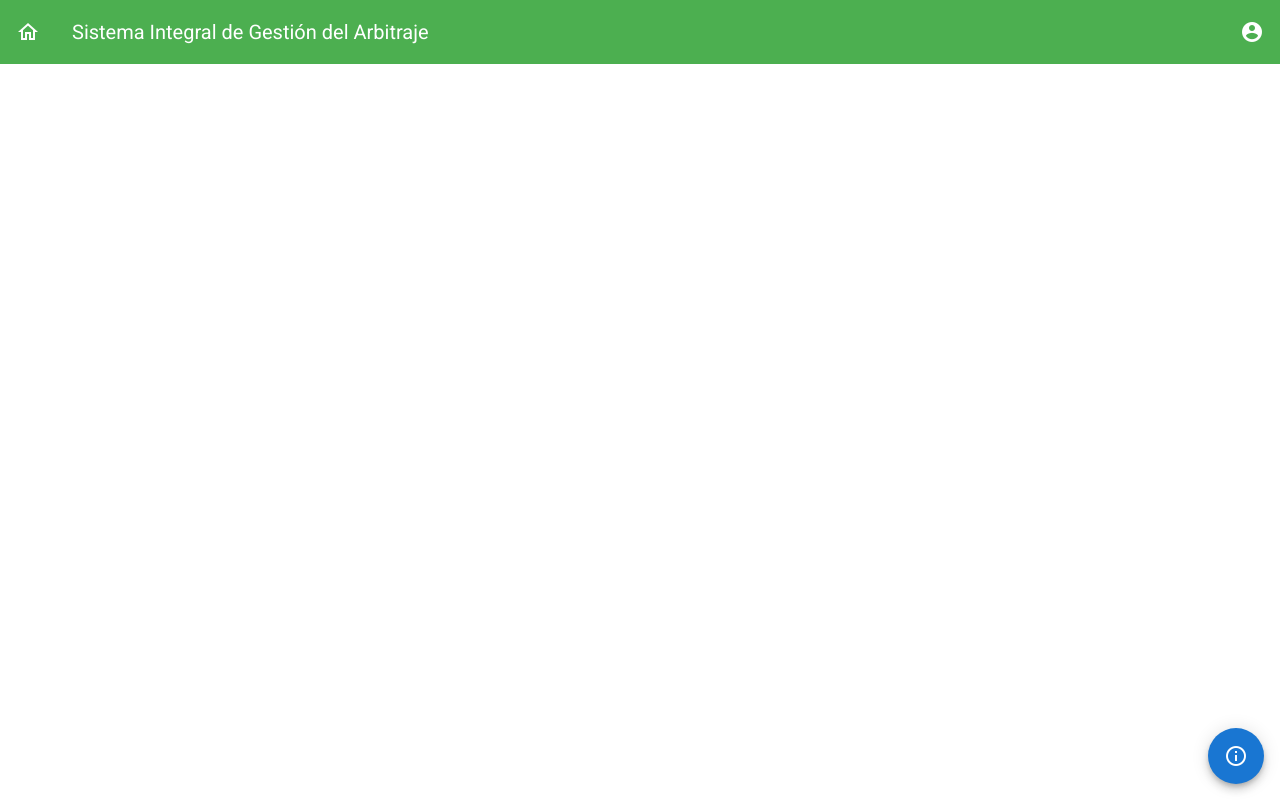
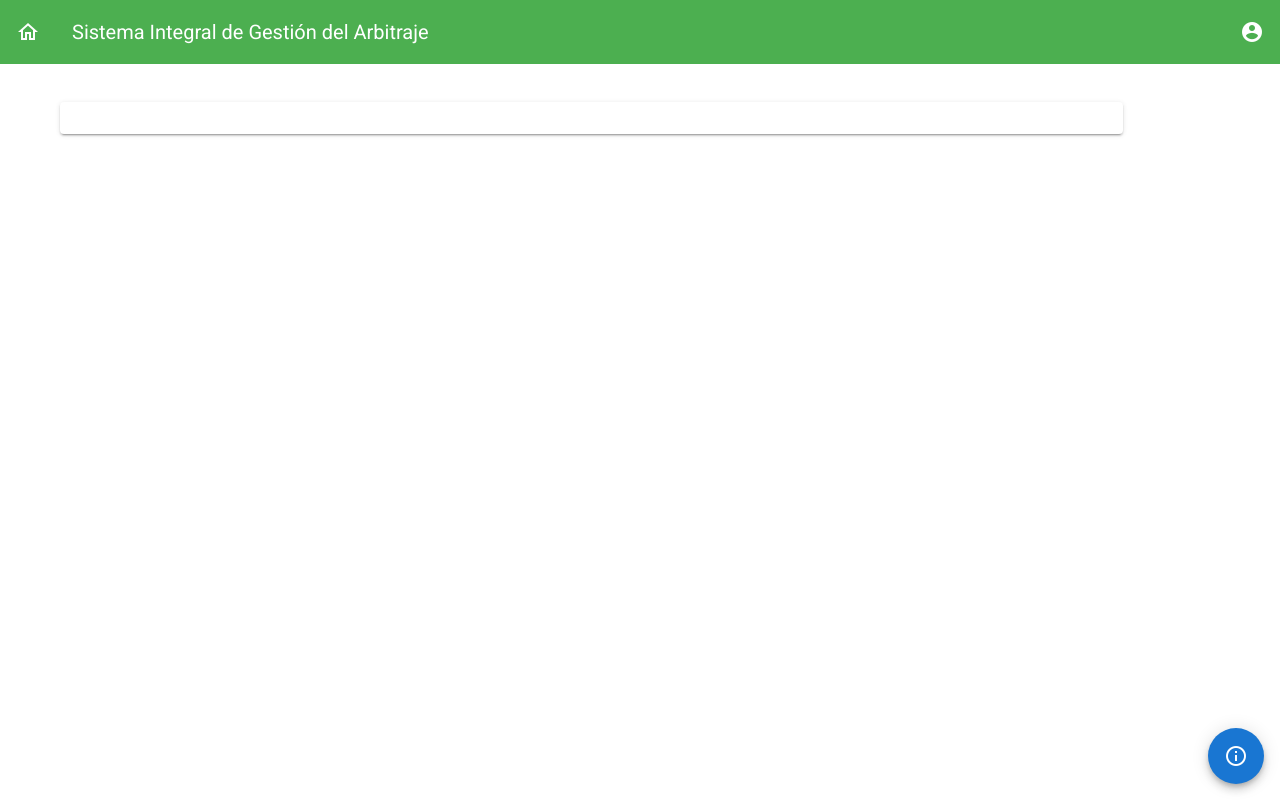
Before and after one commit to ponytojas/isa_prototype, a Vue app: page /data in a window 1280 px wide. Built offline with nearby package versions, Linux system fonts and the light colour scheme.

Commit message:
Missing DataCards on Data.vue

```diff
--- a/src/views/Data.vue
+++ b/src/views/Data.vue
@@ -2,6 +2,7 @@
     <v-content>
       <TopBar :username="this.username" :level="this.level" />
       <v-spacer />
+      <DataCard/>
       <v-spacer />
       <v-speed-dial v-model='fab' bottom right fixed direction='top'>
          <template v-slot:activator>
@@ -45,6 +46,7 @@
 
 <script>
 import TopBar from '../components/MainBar.vue';
+import DataCard from '../components/DataCard.vue';
 
 export default {
   name: 'Main',
@@ -55,6 +57,7 @@ export default {
 
   components: {
     TopBar,
+    DataCard,
   },
   data() {
     return {
```
